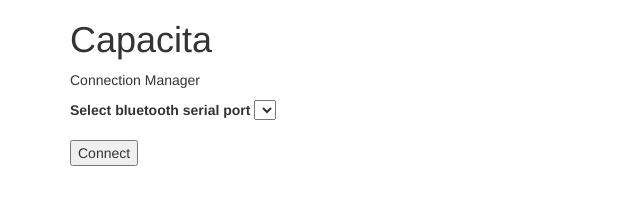
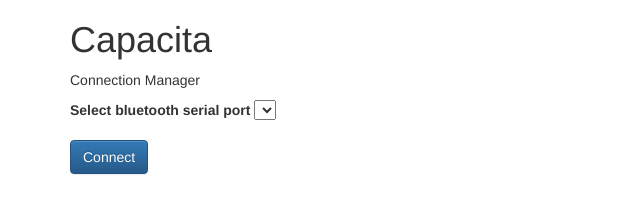
Before and after one commit to enterstudio/Capacita-Chrome-App, a browser extension: page index.html in a window 1280 px wide. Shown: the whole page, without its empty margins (0-640 px from the left). Drawn offline with Linux system fonts and the light colour scheme.

Commit message:
style button

```diff
--- a/index.html
+++ b/index.html
@@ -16,13 +16,11 @@
 				<label for="serialPorts">Select bluetooth serial port</label>
 				<select id="serialPorts"></select>
 			</div>
+
 			<div class="form-group">
-				<button id="connect">Connect</button>
+				<button class="btn btn-primary" id="connect">Connect</button>
 			</div>
 
-		<!--
-		<input type="text" id="input" placeholder="Type a message to other connected clients here">
-		 -->
 
 		</form>
 	</div>
```
